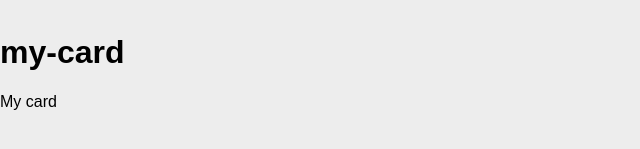
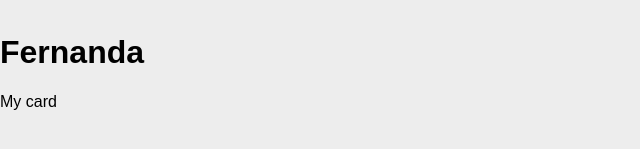
Before and after one commit to ferrgarzaa/-polaris-chip-title-Cool-polaris-chip-, a website with bundled scripts: page index.html in a window 1280 px wide. Shown: the part 283-432 px from the top of the page, 0-640 px from the left. Built offline with nearby package versions, Linux system fonts and the light colour scheme.

Commit message:
fernanda

```diff
--- a/index.html
+++ b/index.html
@@ -31,7 +31,7 @@
   <polaris-chip title="Sports are the only thing that matter"></polaris-chip>
   <polaris-chip title="Grants and donations"></polaris-chip>
 
-  <h1>my-card</h1>
+  <h1>Fernanda</h1>
   <my-card></my-card>
 
   <!-- this is what is bringing in the definition for this tag -->
```
Also changed, not shown: 1 other file.
